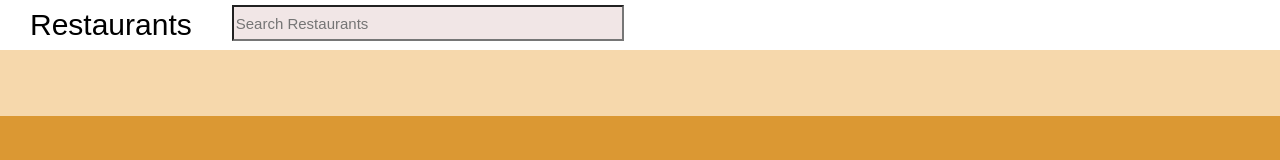
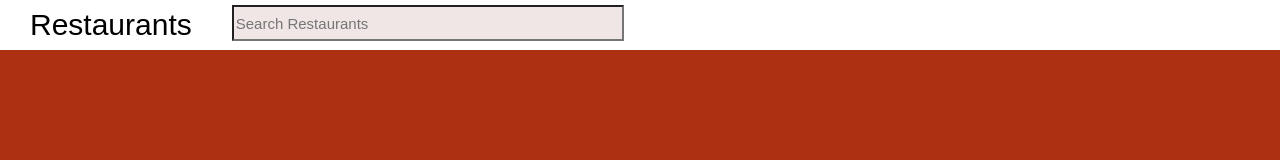
Before and after one commit to Conklaven/Hackathon2, a website: page public/index.html in a window 1280 px wide. Drawn offline with Linux system fonts and the light colour scheme; no server answers.

Commit message:
background color

```diff
--- a/public/reststyle.css
+++ b/public/reststyle.css
@@ -1,5 +1,5 @@
 body {
-    background-color: #db9833;
+    background-color: hsla(11,80%,38%,1);
     /* background-image: url(https://i.imgur.com/gWvqkcY.png) */
     margin: auto 0;
     min-height: 100%;
--- a/public/style.css
+++ b/public/style.css
@@ -1,5 +1,5 @@
 body {
-    background-color: #db9833;
+    background-color: hsla(11,80%,38%,1);
     /* background-image: url(https://i.imgur.com/gWvqkcY.png) */
     margin: auto 0;
     min-height: 100%;
@@ -45,7 +45,7 @@ i{
     margin-bottom: 30px;
     /* background-image: url(https://i.imgur.com/JQ1gcq4.png); */
     border-radius: 5%;
-    background-color: #f6d8ac;
+    background-color: hsla(11,80%,38%,1);
 }
 
 #name {
@@ -93,7 +93,7 @@ i{
     align-content: center;
     text-align: center;
     width: 100%;
-    background-color: #f6d8ac;
+    background-color: hsla(11,80%,38%,1);
     padding-top: 100px;
     min-height: 100%;
     min-width: 100%;
```
